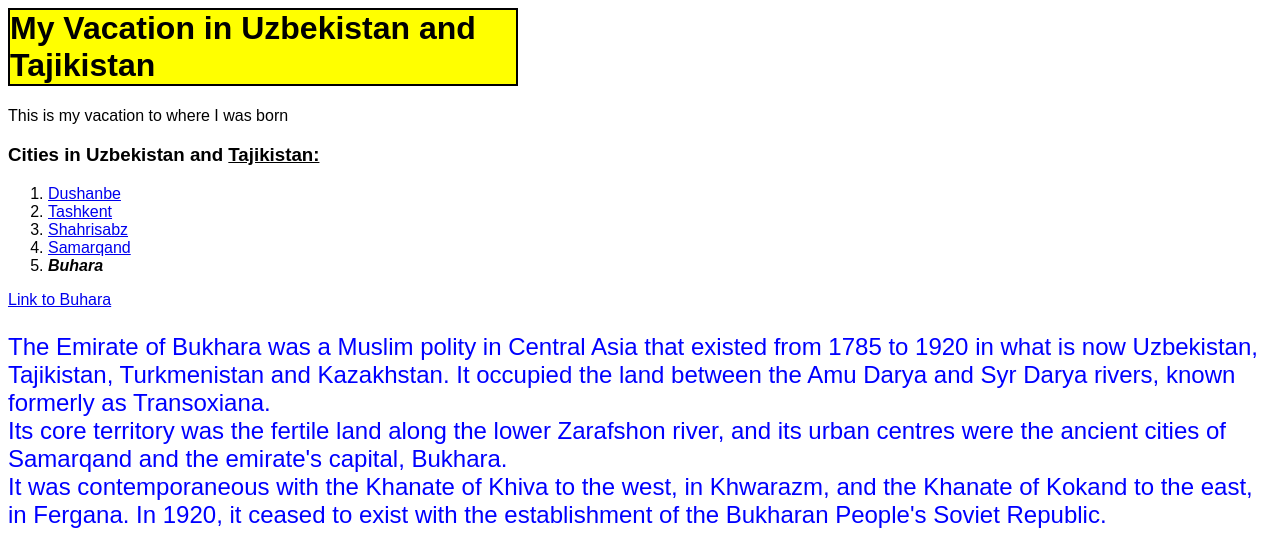
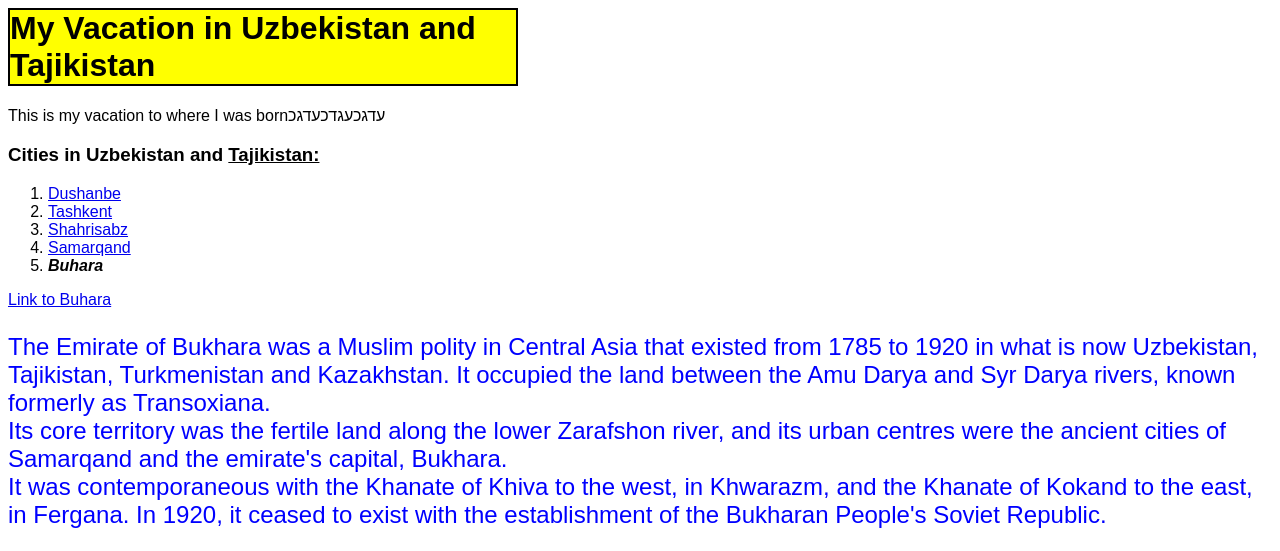
Before and after one commit to bSionov/html, a plain HTML site: page index.html in a window 1280 px wide. Shown: the top 551 px of the page. Drawn offline with Linux system fonts and the light colour scheme.

Commit message:
Update index.html

```diff
--- a/index.html
+++ b/index.html
@@ -6,7 +6,7 @@
 	 <body>
 	 <h1 id="specialStyle" >My Vacation in Uzbekistan and Tajikistan</h1>
 
-		 This is my vacation to where I was born
+		 This is my vacation to where I was bornעדגכעגדכעדגכ
 	<h3>Cities in Uzbekistan and <u>Tajikistan:</u></h3>
 	<ol>
 		<li><a href="https://he.wikipedia.org/wiki/%D7%93%D7%95%D7%A9%D7%A0%D7%91%D7%94" target="blank">Dushanbe</a></li>
```
